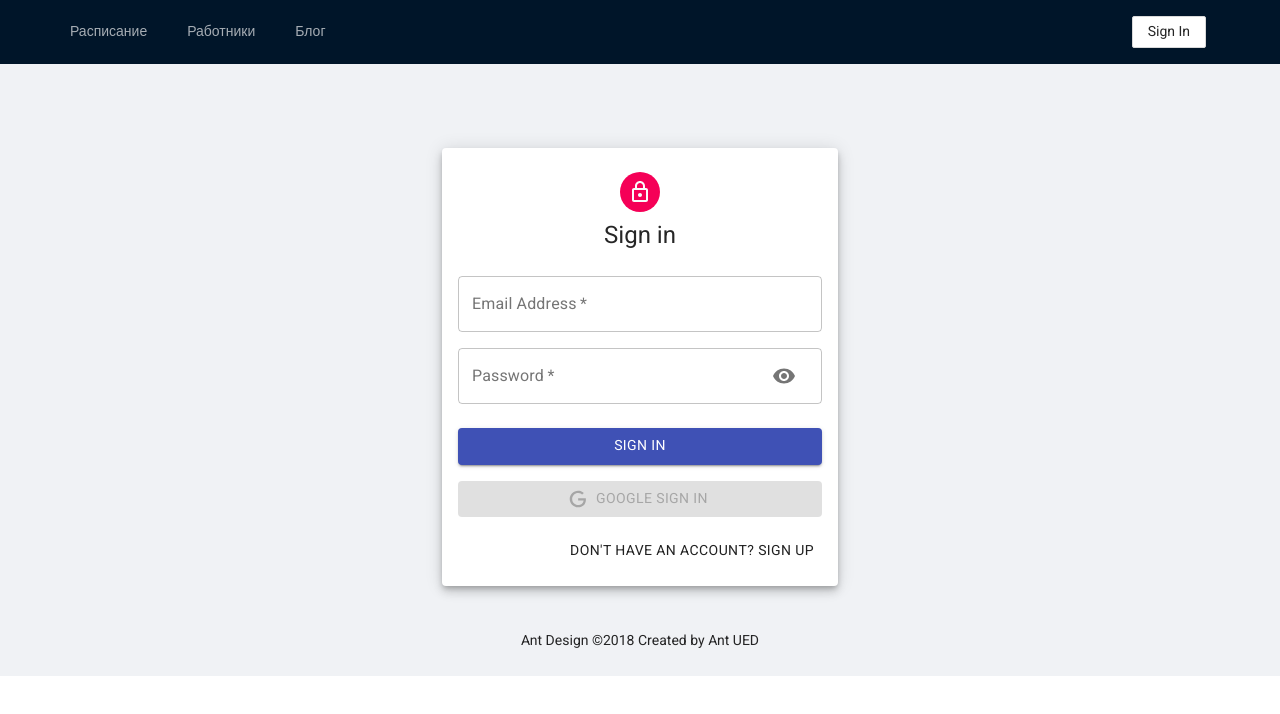
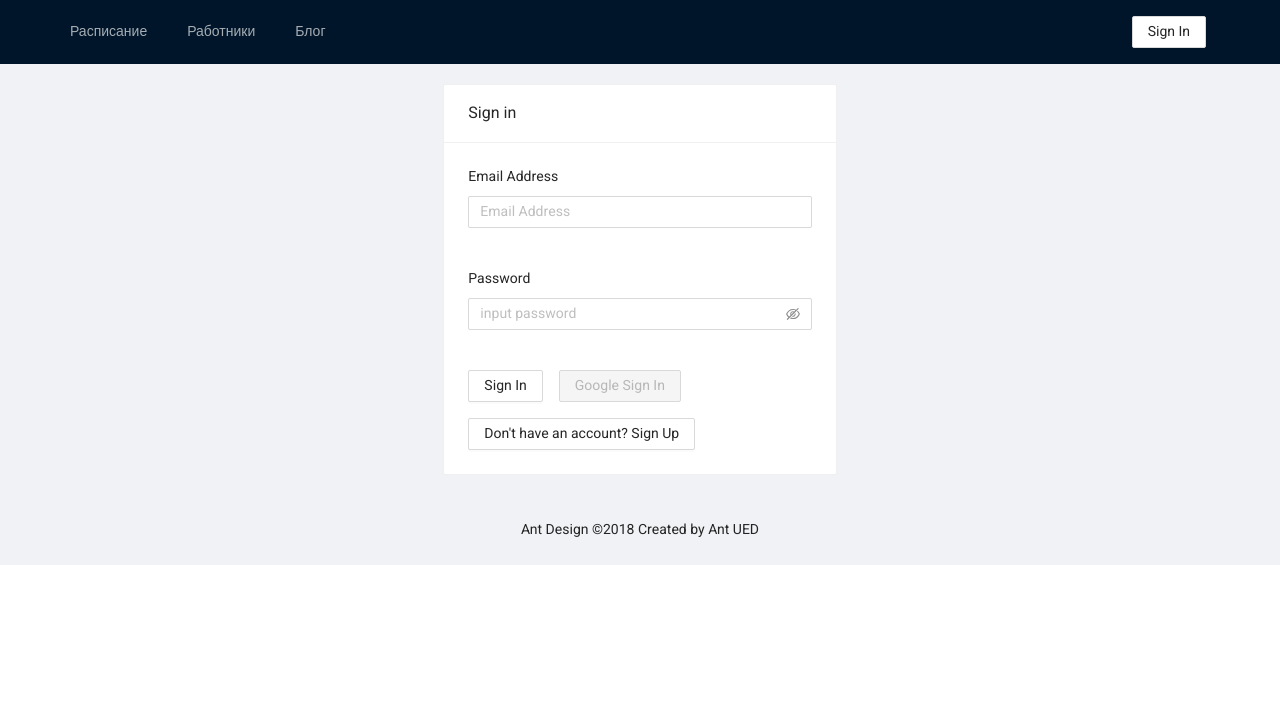
Before and after one commit to Stratarion/core_app, a React (Create React App) app in the folder client/: page /auth in a window 1280 px wide. Shown: the top 714 px of the page. Built offline with nearby package versions, Linux system fonts and the light colour scheme.

Commit message:
Перевод на ант страницы авторизации

```diff
--- a/client/src/components/Auth/Auth.js
+++ b/client/src/components/Auth/Auth.js
@@ -1,42 +1,29 @@
 import React, { useState } from 'react';
 import { useDispatch } from 'react-redux';
-import { Avatar, Button, Paper, Grid, Typography, Container } from '@material-ui/core';
+import { Row, Col, Form, Input, Button, Card } from 'antd';
 import { useHistory } from 'react-router-dom';
 import { GoogleLogin } from 'react-google-login';
-import LockOutlinedIcon from '@material-ui/icons/LockOutlined';
 
-import Icon from './icon';
-import { signin, signup, googlesignin } from '../../actions/auth';
+import { signup, signin, googlesignin } from '../../actions/auth';
 // import { AUTH } from '../../constants/actionTypes';
-import useStyles from './styles';
-import Input from './Input';
-
-// const test = true;
-
-const initialState = { firstName: '', lastName: '', email: '', password: '', confirmPassword: '' };
 
 const SignUp = () => {
-  const [form, setForm] = useState(initialState);
   const [isSignup, setIsSignup] = useState(false);
   const dispatch = useDispatch();
   const history = useHistory();
-  const classes = useStyles();
-
-  const [showPassword, setShowPassword] = useState(false);
-  const handleShowPassword = () => setShowPassword(!showPassword);
 
   const switchMode = () => {
-    setForm(initialState);
     setIsSignup((prevIsSignup) => !prevIsSignup);
-    setShowPassword(false);
   };
 
-  const handleSubmit = (e) => {
-    e.preventDefault();
-
-    console.log(form);
-
-    // if (test) return;
+  const handleSubmit = (values) => {
+    const form = signin ? { ...values }
+      : {
+        firstName: values.firstName,
+        lastName: values.lastName,
+        password: values.password,
+        email: values.email,
+      };
 
     if (isSignup) {
       dispatch(signup(form, history));
@@ -53,34 +40,72 @@ const SignUp = () => {
 
   const googleError = () => console.log('Google Sign In was unsuccessful. Try again later');
 
-  const handleChange = (e) => setForm({ ...form, [e.target.name]: e.target.value });
+  const renderSignUp = () => (
+    <>
+      <Col span={24}>
+        <Form.Item
+          name="firstName"
+          label="First Name"
+        >
+          <Input placeholder="Имя" />
+        </Form.Item>
+      </Col>
+      <Col span={24}>
+        <Form.Item
+          name="lastName"
+          label="Last Name"
+        >
+          <Input placeholder="Фамилия" />
+        </Form.Item>
+      </Col>
+    </>
+  );
 
   return (
-    <Container component="main" maxWidth="xs">
-      <Paper className={classes.paper} elevation={6}>
-        <Avatar className={classes.avatar}>
-          <LockOutlinedIcon />
-        </Avatar>
-        <Typography component="h1" variant="h5">{ isSignup ? 'Sign up' : 'Sign in' }</Typography>
-        <form className={classes.form} onSubmit={handleSubmit}>
-          <Grid container spacing={2}>
+    <Row>
+      <Col offset={8} span={8}>
+        <Card title={isSignup ? 'Sign up' : 'Sign in'}>
+          <Form
+            layout="vertical"
+            hideRequiredMark
+            onFinish={handleSubmit}
+          >
+            <Row gutter={[16, 16]}>
+              { isSignup && renderSignUp()}
+              <Col span={24}>
+                <Form.Item
+                  name="email"
+                  label="Email Address"
+                >
+                  <Input placeholder="Email Address" />
+                </Form.Item>
+              </Col>
+              <Col span={24}>
+                <Form.Item
+                  name="password"
+                  label="Password"
+                >
+                  <Input.Password placeholder="input password" />
+                </Form.Item>
+              </Col>
               { isSignup && (
-            <>
-              <Input name="firstName" label="First Name" handleChange={handleChange} autoFocus half />
-              <Input name="lastName" label="Last Name" handleChange={handleChange} half />
-            </>
+                <Col span={24}>
+                  <Form.Item
+                    name="confirmPassword"
+                    label="Repeat Password"
+                  >
+                    <Input.Password placeholder="Repeat password" />
+                  </Form.Item>
+                </Col>
               )}
-            <Input name="email" label="Email Address" handleChange={handleChange} type="email" />
-            <Input name="password" label="Password" handleChange={handleChange} type={showPassword ? 'text' : 'password'} handleShowPassword={handleShowPassword} />
-            { isSignup && <Input name="confirmPassword" label="Repeat Password" handleChange={handleChange} type="password" /> }
-          </Grid>
-          <Button type="submit" fullWidth variant="contained" color="primary" className={classes.submit}>
-            { isSignup ? 'Sign Up' : 'Sign In' }
-          </Button>
+              <Col>
+                <Button htmlType="submit">{ isSignup ? 'Sign Up' : 'Sign In' }</Button>
+              </Col>
+              <Col>
                 <GoogleLogin
                   clientId="564033717568-bu2nr1l9h31bhk9bff4pqbenvvoju3oq.apps.googleusercontent.com"
                   render={(renderProps) => (
-              <Button className={classes.googleButton} color="primary" fullWidth onClick={renderProps.onClick} disabled={renderProps.disabled} startIcon={<Icon />} variant="contained">
+                    <Button onClick={renderProps.onClick} disabled={renderProps.disabled}>
                       Google Sign In
                     </Button>
                   )}
@@ -88,16 +113,17 @@ const SignUp = () => {
                   onFailure={googleError}
                   cookiePolicy="single_host_origin"
                 />
-          <Grid container justify="flex-end">
-            <Grid item>
+              </Col>
+              <Col>
                 <Button onClick={switchMode}>
                   { isSignup ? 'Already have an account? Sign in' : "Don't have an account? Sign Up" }
                 </Button>
-            </Grid>
-          </Grid>
-        </form>
-      </Paper>
-    </Container>
+              </Col>
+            </Row>
+          </Form>
+        </Card>
+      </Col>
+    </Row>
   );
 };
 
```
Lines whose indentation alone changed are shown as unchanged.
